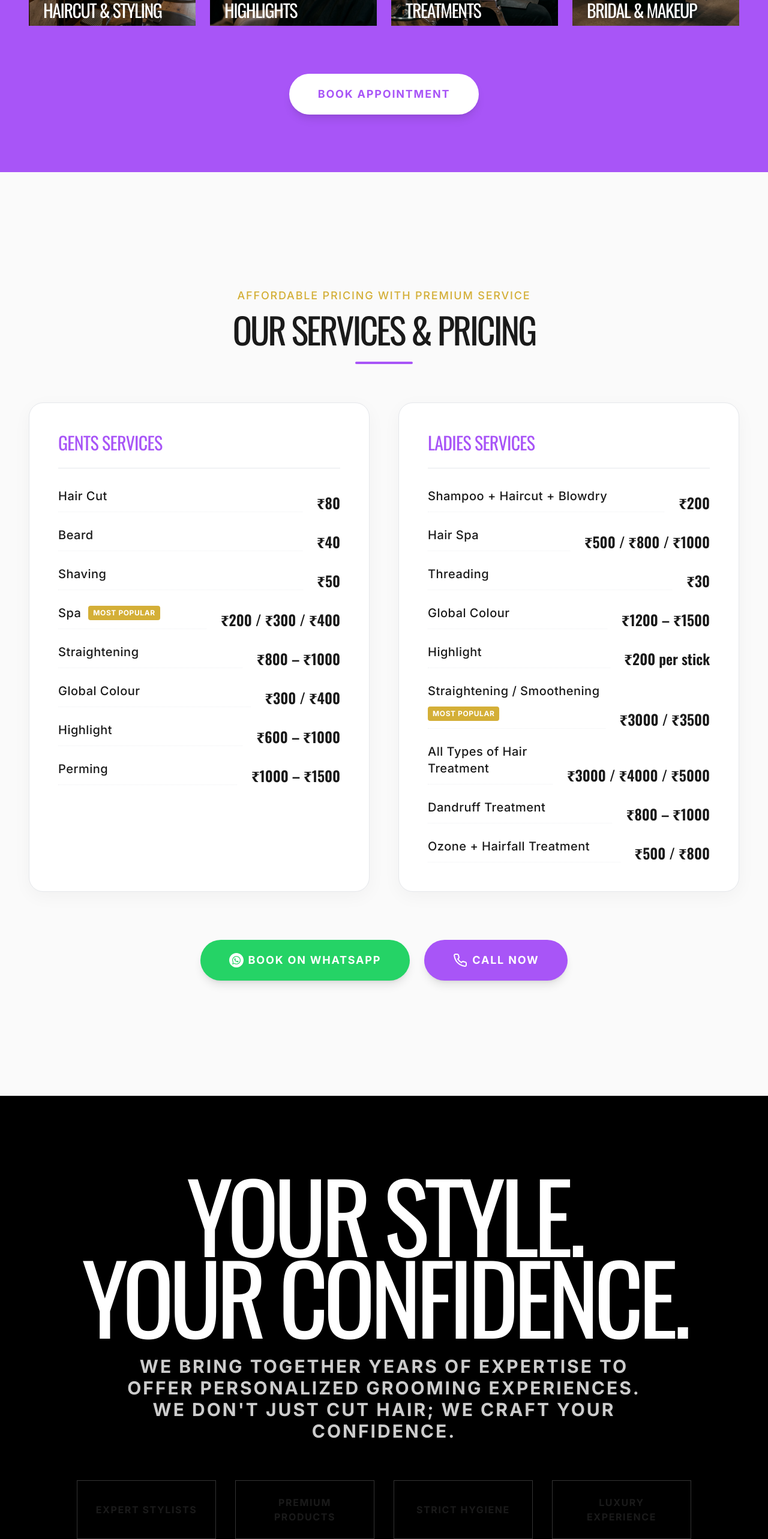
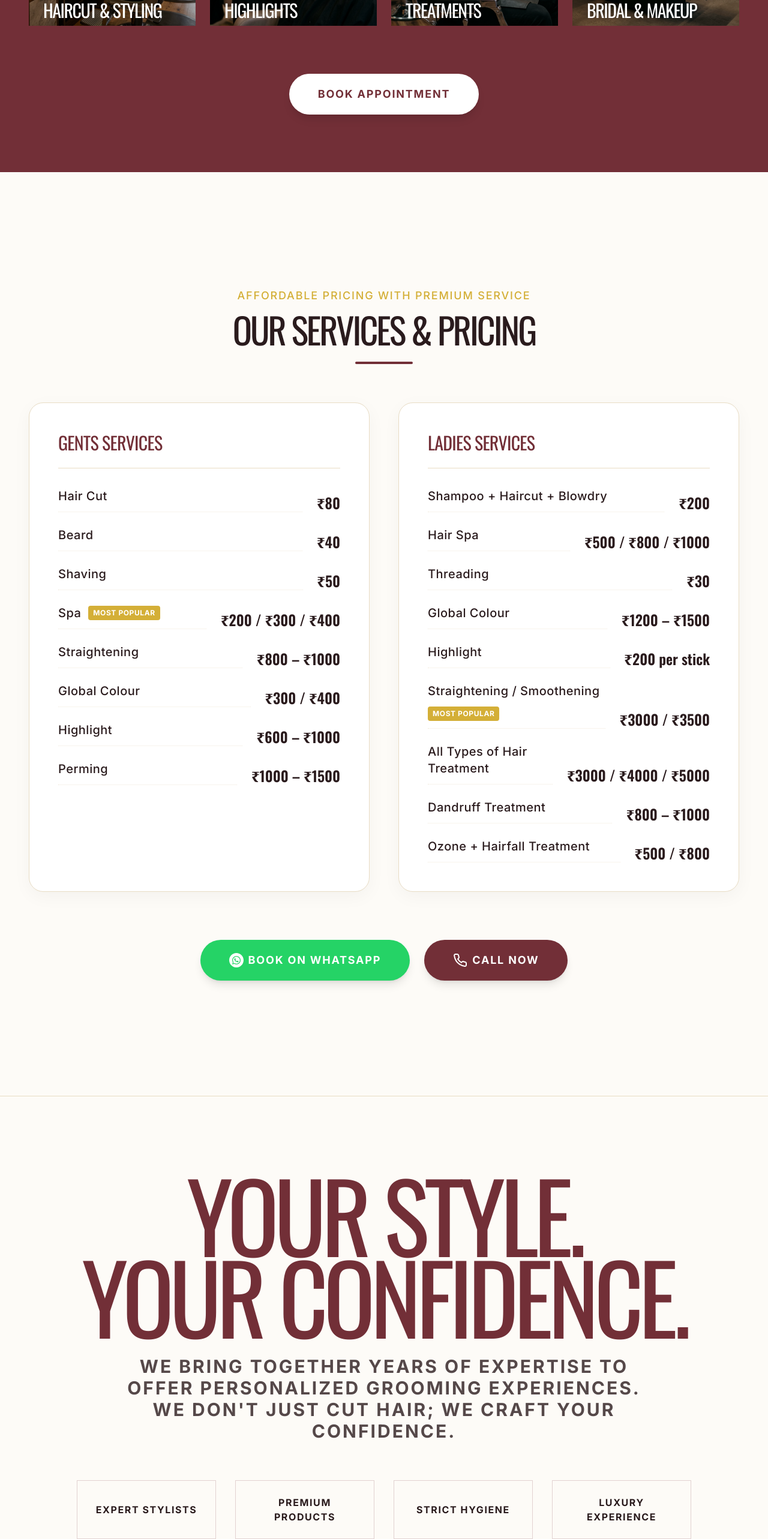
Before and after one commit to debayanmanna136-netizen/the_shine_website, a Next.js app: page / in a window 1280 px wide. Shown: the part 1440-4006 px from the top of the page at 60% size. Built offline with nearby package versions, Linux system fonts and the light colour scheme.

Commit message:
auto update

```diff
--- a/src/app/globals.css
+++ b/src/app/globals.css
@@ -1,16 +1,16 @@
 @import "tailwindcss";
 
 @theme {
-  --color-primary: #a855f7; /* Elegant Purple */
-  --color-primary-hover: #9333ea;
-  --color-secondary: #f8c8dc; /* Soft Pink */
-  --color-accent: #d4af37; /* Gold/Beige */
-  --color-accent-hover: #b5952f;
+  --color-primary: #722F37; /* Burgundy */
+  --color-primary-hover: #5A1827;
+  --color-secondary: #E8DCC4; /* Beige */
+  --color-accent: #D4AF37; /* Gold */
+  --color-accent-hover: #B5952F;
   --color-surface: #FFFFFF; /* Pure White for cards */
-  --color-background: #FAFAFA; /* Light neutral for main bg */
-  --color-foreground: #1A1A1A; /* Dark gray for text */
-  --color-muted: #6b7280;
-  --color-border: #e5e7eb;
+  --color-background: #FDFBF7; /* Very Light Beige for main bg */
+  --color-foreground: #2A1B1D; /* Dark burgundy-tinted gray for text */
+  --color-muted: #8E7C7E;
+  --color-border: #E8DCC4;
 
   --font-sans: var(--font-inter), ui-sans-serif, system-ui;
   --font-serif: var(--font-oswald), ui-serif, Georgia;
--- a/src/app/layout.tsx
+++ b/src/app/layout.tsx
@@ -27,7 +27,7 @@ export default function RootLayout({
       lang="en"
       className={`${oswald.variable} ${inter.variable} antialiased scroll-smooth`}
     >
-      <body className="min-h-screen flex flex-col font-sans bg-primary text-foreground">
+      <body className="min-h-screen flex flex-col font-sans bg-background text-foreground">
         {children}
       </body>
     </html>
--- a/src/components/sections/About.tsx
+++ b/src/components/sections/About.tsx
@@ -3,12 +3,12 @@ import { Button } from '../ui/Button';
 
 export function About() {
   return (
-    <section id="about" className="py-32 bg-black border-y border-white/10">
+    <section id="about" className="py-32 bg-background border-y border-border">
       <div className="max-w-[1400px] mx-auto px-6 md:px-12 text-center">
-        <h2 className="font-serif text-6xl md:text-8xl lg:text-[10rem] uppercase tracking-tighter text-white leading-[0.85] mb-8">
+        <h2 className="font-serif text-6xl md:text-8xl lg:text-[10rem] uppercase tracking-tighter text-primary leading-[0.85] mb-8">
           YOUR STYLE.<br/>YOUR CONFIDENCE.
         </h2>
-        <p className="font-sans text-xl md:text-3xl text-white/80 uppercase tracking-widest font-bold max-w-4xl mx-auto mb-16">
+        <p className="font-sans text-xl md:text-3xl text-foreground/80 uppercase tracking-widest font-bold max-w-4xl mx-auto mb-16">
           We bring together years of expertise to offer personalized grooming experiences. We don't just cut hair; we craft your confidence.
         </p>
 
@@ -19,7 +19,7 @@ export function About() {
             "STRICT HYGIENE",
             "LUXURY EXPERIENCE"
           ].map((point, idx) => (
-            <div key={idx} className="border border-white/20 p-6 flex items-center justify-center text-center hover:bg-white hover:text-black transition-colors duration-300">
+            <div key={idx} className="border border-primary/20 p-6 flex items-center justify-center text-center hover:bg-primary hover:text-white text-foreground transition-colors duration-300">
               <span className="font-sans text-sm md:text-base font-bold uppercase tracking-widest">{point}</span>
             </div>
           ))}
--- a/src/components/sections/Testimonials.tsx
+++ b/src/components/sections/Testimonials.tsx
@@ -38,26 +38,26 @@ export function Testimonials() {
 
         <div className="grid grid-cols-1 md:grid-cols-3 gap-6">
           {testimonials.map((item, idx) => (
-            <div key={idx} className="bg-black border border-white/10 p-8 hover:border-white transition-colors duration-300 flex flex-col">
-              <div className="flex text-white mb-6">
+            <div key={idx} className="bg-background text-foreground border border-transparent p-8 hover:border-accent transition-colors duration-300 flex flex-col">
+              <div className="flex text-accent mb-6">
                 {[...Array(5)].map((_, i) => (
                   <Star key={i} size={16} fill="currentColor" />
                 ))}
               </div>
-              <h3 className="font-sans font-bold text-xl uppercase tracking-widest mb-4">"Absolutely Stunning"</h3>
-              <p className="text-white/80 font-sans text-lg flex-grow mb-8 leading-relaxed">
+              <h3 className="font-sans font-bold text-xl text-primary uppercase tracking-widest mb-4">"Absolutely Stunning"</h3>
+              <p className="text-foreground/80 font-sans text-lg flex-grow mb-8 leading-relaxed">
                 {item.text}
               </p>
-              <div className="border-t border-white/20 pt-4 mt-auto flex items-center justify-between">
-                <span className="font-sans font-bold uppercase tracking-widest">{item.name}</span>
-                <span className="text-xs uppercase tracking-widest text-white/50 bg-white/10 px-2 py-1">Verified Client</span>
+              <div className="border-t border-border pt-4 mt-auto flex items-center justify-between">
+                <span className="font-sans font-bold uppercase tracking-widest text-primary">{item.name}</span>
+                <span className="text-xs uppercase tracking-widest text-primary/70 bg-primary/10 px-2 py-1">Verified Client</span>
               </div>
             </div>
           ))}
         </div>
 
         <div className="mt-16 text-center">
-          <a href="https://wa.me/91XXXXXXXXXX" target="_blank" rel="noopener noreferrer" className="inline-block bg-white text-black font-sans font-bold uppercase tracking-widest text-lg px-12 py-5 hover:bg-gray-200 transition-colors">
+          <a href="https://wa.me/91XXXXXXXXXX" target="_blank" rel="noopener noreferrer" className="inline-block bg-background text-primary font-sans font-bold uppercase tracking-widest text-lg px-12 py-5 hover:bg-accent hover:text-white transition-colors">
             Book Appointment
           </a>
         </div>
```
